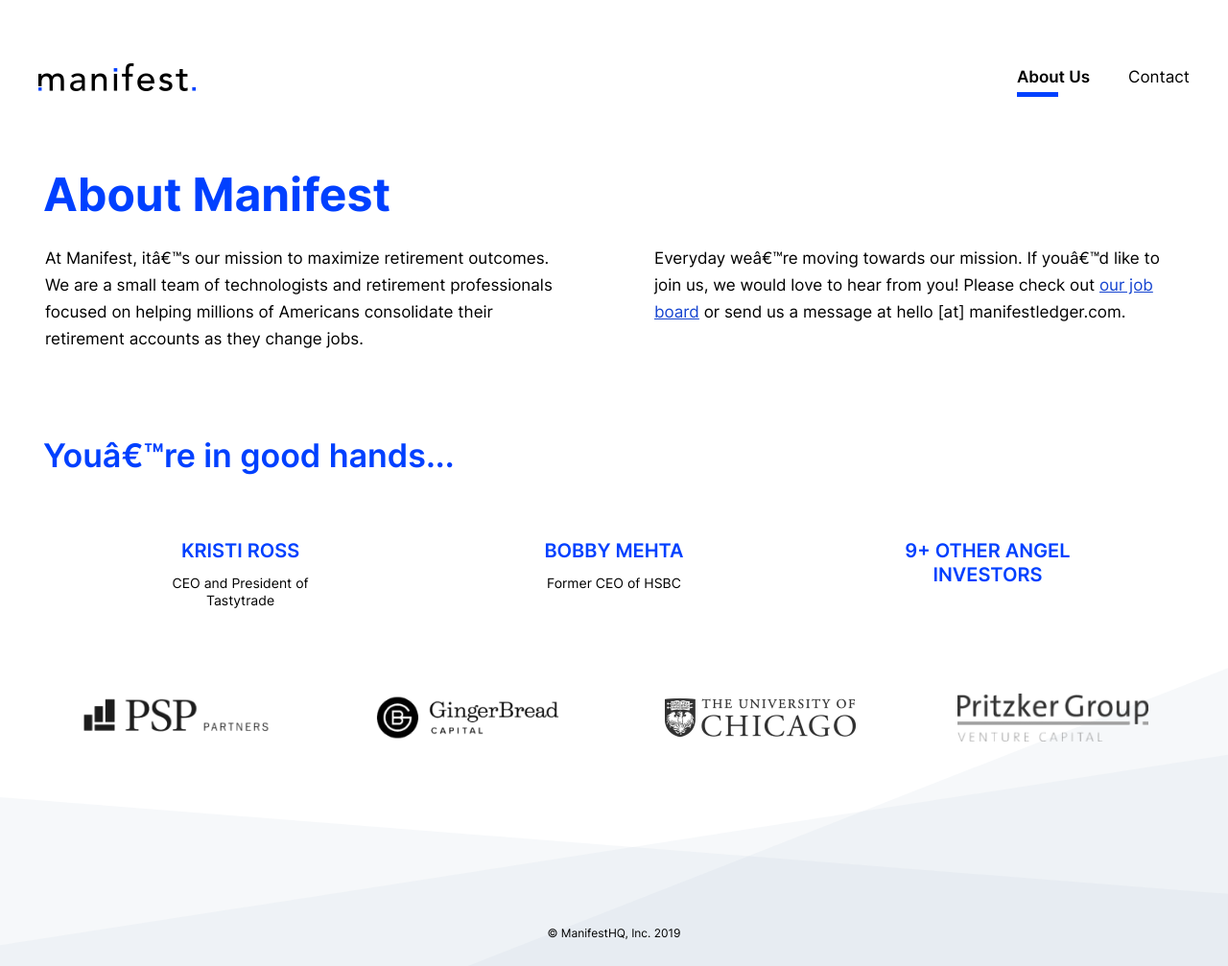
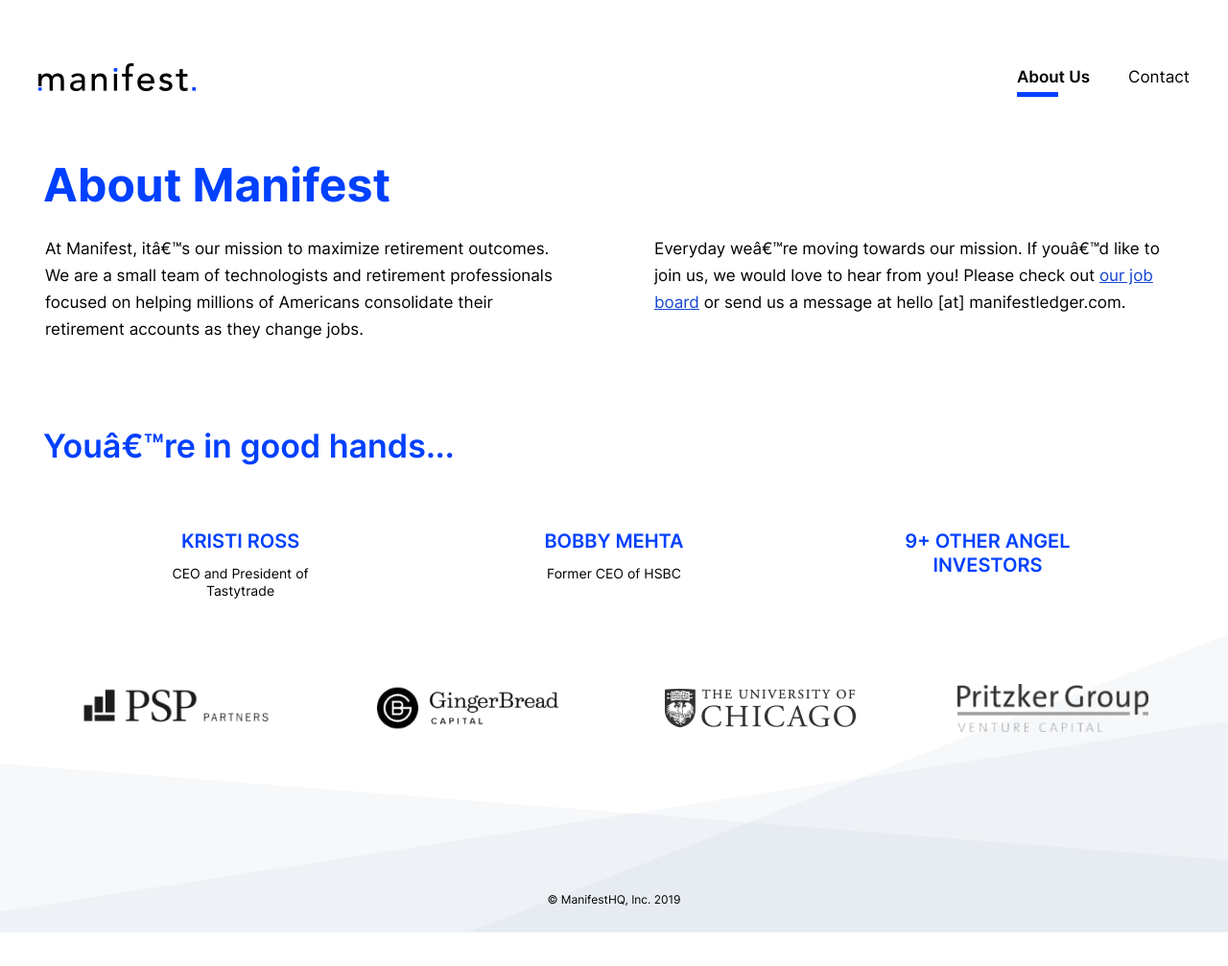
Before and after one commit to VestHQ/manifest_ledger, a Jekyll site: the page built from about.html, in a window 1280 px wide. Shown: the whole page at 96% size. Built offline with Jekyll 4.4.1, drawn with Linux system fonts in a browser that asks for light colours; after the commit the page ends 972 px from its top, so only the background shows below that.

Commit message:
UAT revisions

```diff
--- a/_sass/3-layout/footer.scss
+++ b/_sass/3-layout/footer.scss
@@ -1,5 +1,5 @@
 .footer {
-  padding: 65px 0 20px;
+  padding: 40px 0 20px;
   &__copyright {
     font-size: 1.2rem;
     width: 100vw;
--- a/_sass/3-layout/main.scss
+++ b/_sass/3-layout/main.scss
@@ -62,7 +62,7 @@
 }
 
 .anim-gumball {
-  margin-bottom: 40px;
+  margin-bottom: 20px;
   @media screen and (max-width: 820px) {
     margin-bottom: 30px;
   }
--- a/_sass/main.scss
+++ b/_sass/main.scss
@@ -137,7 +137,7 @@
     	@include container-inner;
     }
     margin-bottom: 40px;
-    margin-top: 15px;
+    margin-top: 5px;
 }
 
 
@@ -156,7 +156,7 @@
         @include container-inner;
     }
     margin-bottom: 40px;
-    margin-top: 3px;
+    margin-top: 5px;
 }
 
 
```
Also changed, not shown: assets/css/main.css, 1 other file.
